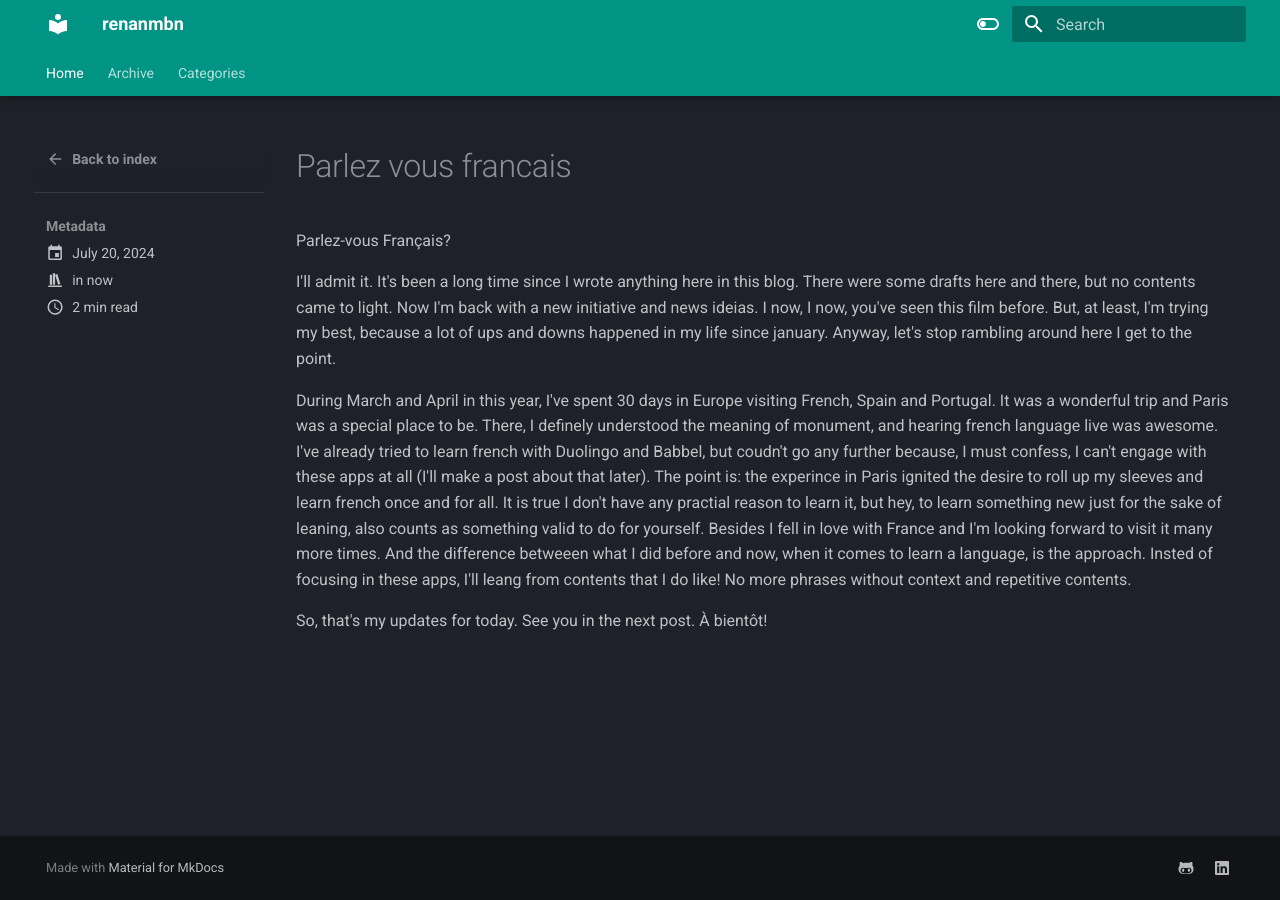
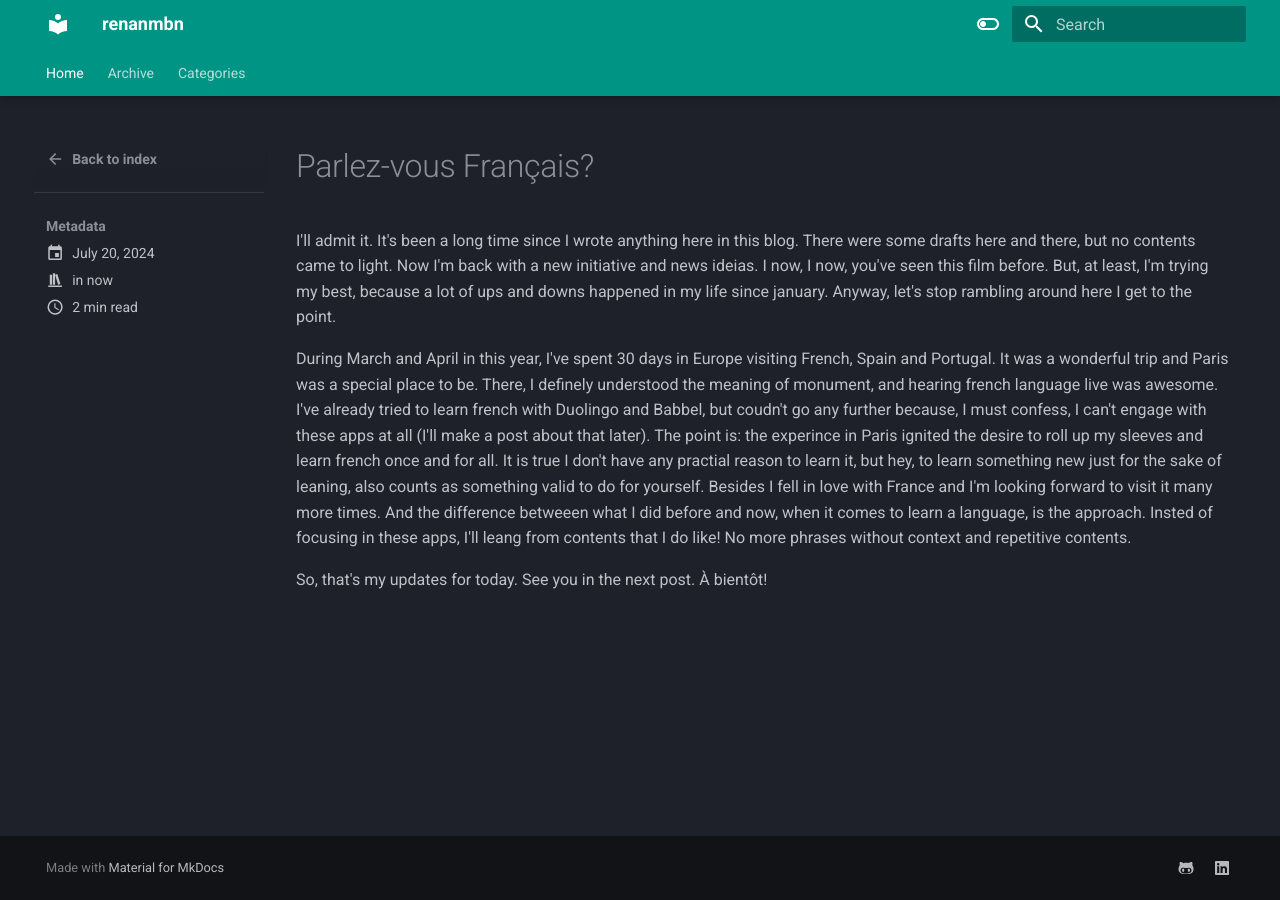
Before and after one commit to RenanNascimento/renanmbn, an MkDocs documentation site: the page built from docs/posts/parlez-vous-francais.md, in a window 1280 px wide. Built offline with MkDocs 1.6.1 and Material for MkDocs 9.7.7, drawn with Linux system fonts in a browser that asks for light colours; some of the changed lines change nothing that is shown.

Commit message:
add title parlez-vous-francais

```diff
--- a/docs/posts/parlez-vous-francais.md
+++ b/docs/posts/parlez-vous-francais.md
@@ -1,10 +1,11 @@
 ---
 date: 2024-07-20
+slug: parlez-vous-francais
 categories:
   - now
 ---
 
-Parlez-vous Français?
+# Parlez-vous Français?
 
 <!-- more -->
 
```
